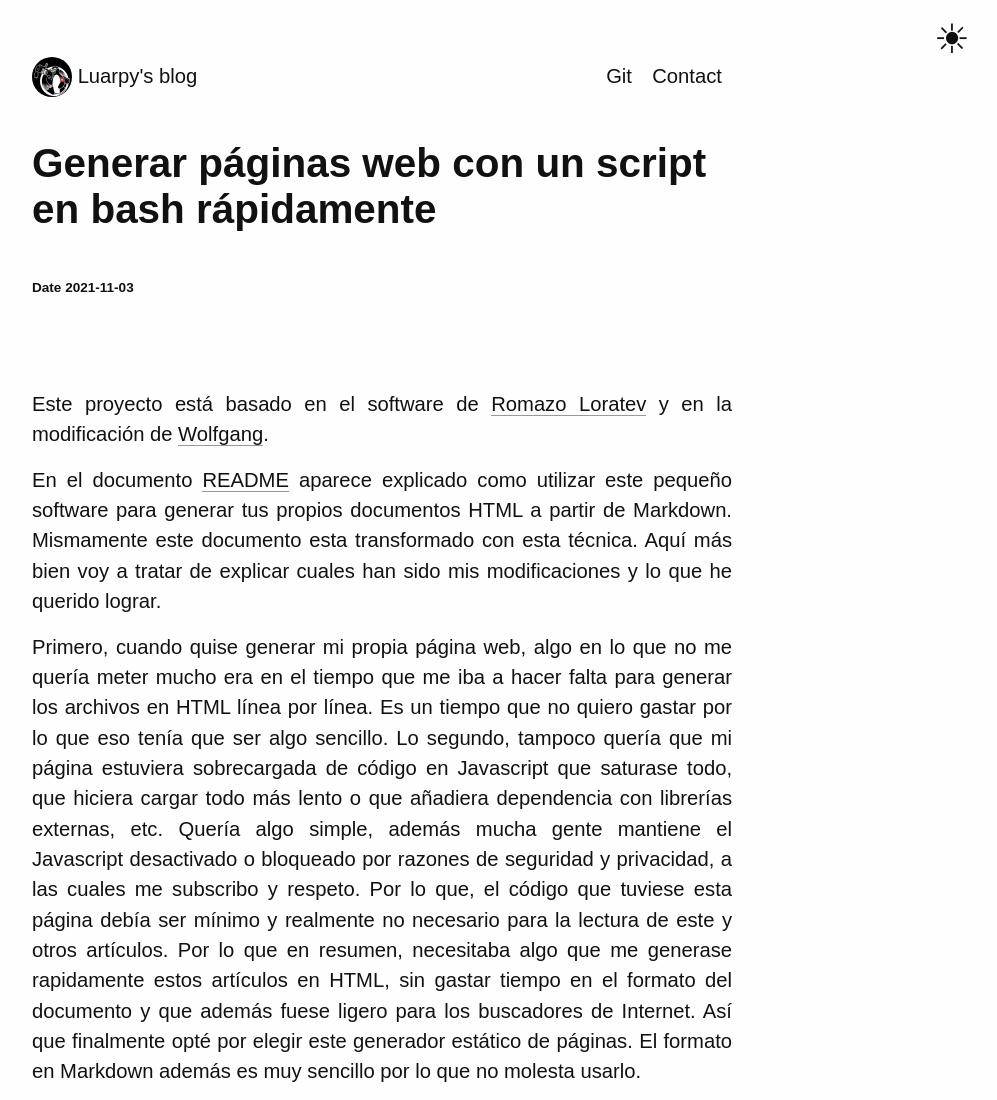
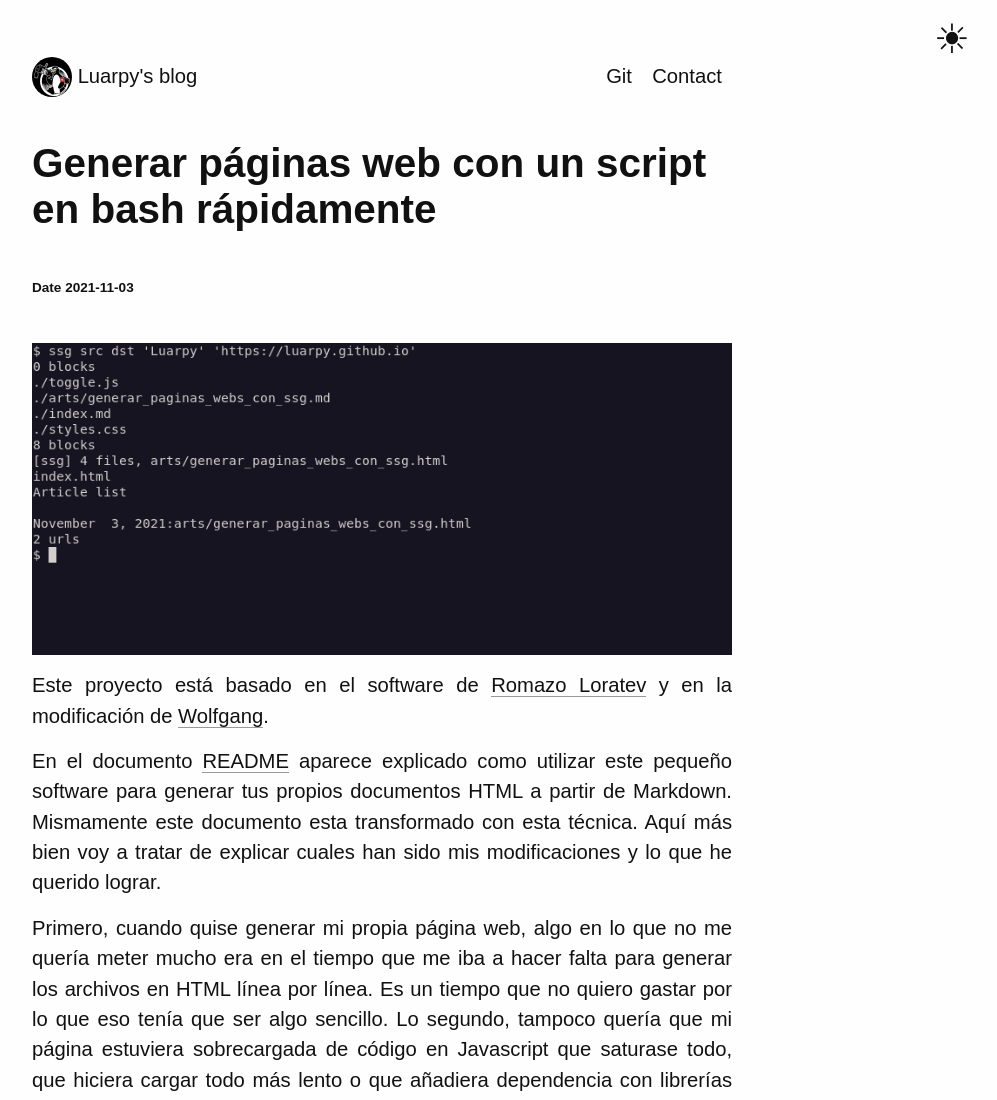
Before and after one commit to luarpy/luarpy.github.io, a plain HTML site: page arts/generar_paginas_webs_con_ssg.html in a window 1280 px wide. Shown: the top 1100 px of the page, without its empty margins (258-1255 px from the left). Drawn offline with Linux system fonts and the light colour scheme.

Commit message:
Upstream commit

```diff
--- a/arts/generar_paginas_webs_con_ssg.html
+++ b/arts/generar_paginas_webs_con_ssg.html
@@ -44,7 +44,7 @@
 
 <h6 id="Date%202021-11-03">Date 2021-11-03</h6>
 
-<p><img src="img/terminal capture.png" title="" alt="" data-align="center"></p>
+<p><img title="" src="https://luarpy.github.io/img/terminal capture.png" alt="" data-align="center"></p>
 
 <p>Este proyecto está basado en el software de <a href="https://www.romanzolotarev.com/ssg.html">Romazo Loratev</a> y en la modificación de <a href="https://vid.puffyan.us/watch?v=N_ttw2Dihn8">Wolfgang</a>.</p>
 
```
